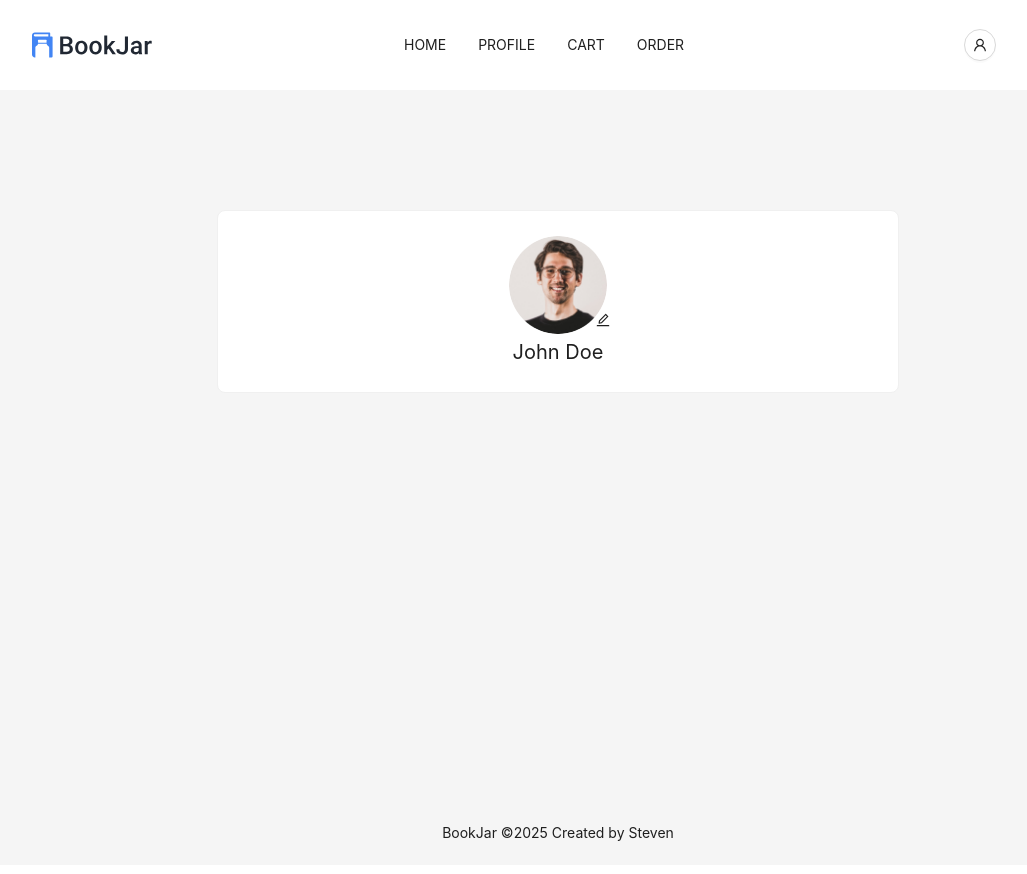
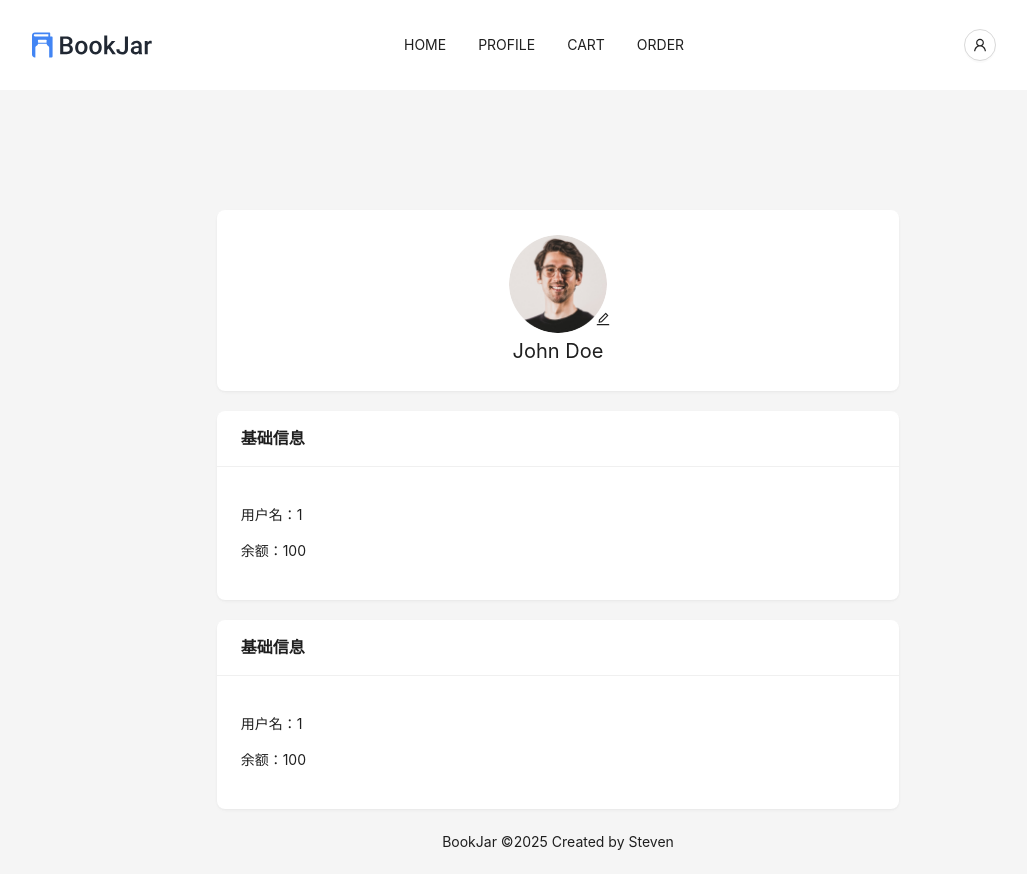
Before and after one commit to stevenissleepy/BookStore-Frontend, a React (Vite) app: page /profile in a window 1280 px wide. Shown: the whole page, without its empty margins (82-1109 px from the left). Built offline with nearby package versions, Linux system fonts and the light colour scheme.

Commit message:
feat: 完成 profile 信息部分

```diff
--- a/src/components/profile.jsx
+++ b/src/components/profile.jsx
@@ -3,7 +3,7 @@ import { EditOutlined } from "@ant-design/icons"
 
 function ProfileAvatar({ user }) {
   return (
-    <Card>
+    <Card variant="borderless">
       <Space className="avatar-wrapper" direction="vertical" size={2}>
         {/* avatar */}
         <div style={{ textAlign: "center" }}>
@@ -33,4 +33,13 @@ function ProfileAvatar({ user }) {
   )
 }
 
-export { ProfileAvatar }
+function ProfileInfo({ user }) {
+  return (
+    <Card title="基础信息" variant="borderless">
+      <p>用户名：{user.name}</p>
+      <p>余额：{user.balance}</p>
+    </Card>
+  )
+}
+
+export { ProfileAvatar, ProfileInfo }
--- a/src/data.jsx
+++ b/src/data.jsx
@@ -83,7 +83,9 @@ const books = [
 
 const users = [
   {
+    name: "1",
     nickname: "John Doe",
+    balance: 100.0,
     avatar: "/profile-img.png",
   }
 ]
--- a/src/pages/profile.jsx
+++ b/src/pages/profile.jsx
@@ -1,18 +1,32 @@
-import { Card, Col, Row } from "antd"
+import { Col, Row } from "antd"
 
 import { MyLayout } from "../components/layout"
-import { ProfileAvatar } from "../components/profile"
+import { ProfileAvatar, ProfileInfo } from "../components/profile"
 
 import { users } from "../data"
 
 function ProfilePage() {
   return (
     <MyLayout>
+
+      <Row justify={"center"} style={{ marginBottom: 20 }}>
+        <Col span={16}>
+          <ProfileAvatar user={users[0]} />
+        </Col>
+      </Row>
+
+      <Row justify={"center"} style={{ marginBottom: 20 }}>
+        <Col span={16}>
+          <ProfileInfo user={users[0]}/>
+        </Col>
+      </Row>
+
       <Row justify={"center"}>
         <Col span={16}>
-            <ProfileAvatar user={users[0]} />
+          <ProfileInfo user={users[0]}/>
         </Col>
       </Row>
+
     </MyLayout>
   )
 }
```
